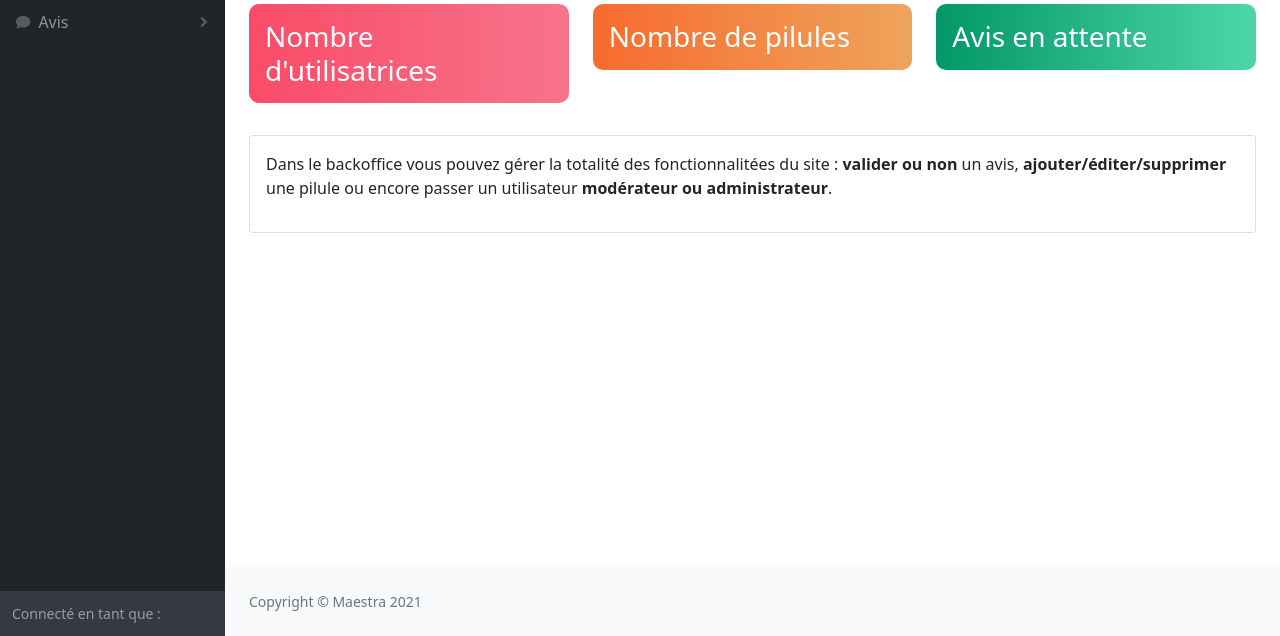
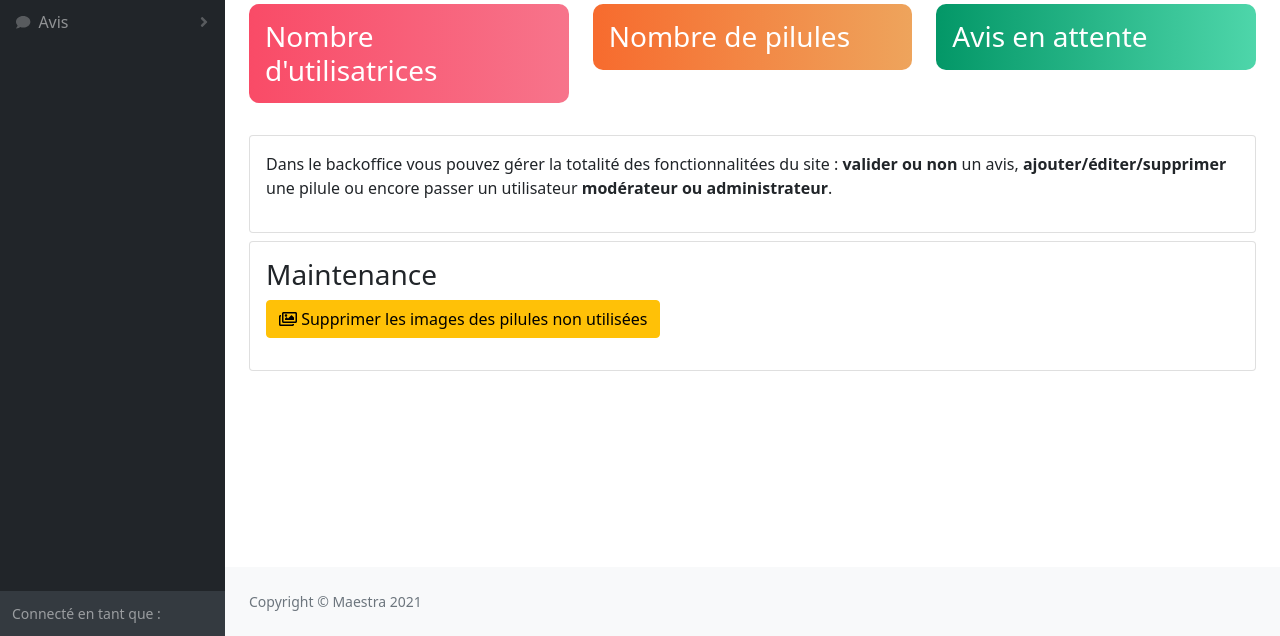
Before and after one commit to chris-rousseau/maestra, a Symfony app: template templates/admin/dashboard/home.html.twig in a window 1280 px wide. Shown: the part 164-800 px from the top of the page. Run offline with Twig, Linux system fonts and the light colour scheme; the template is opened without the code that fills it, so the values that code supplies are empty; some libraries are stand-ins or nearby versions.

Commit message:
Feature: Delete all unused images in database

```diff
--- a/templates/admin/dashboard/home.html.twig
+++ b/templates/admin/dashboard/home.html.twig
@@ -44,5 +44,15 @@
 					<strong>modérateur ou administrateur</strong>.</p>
 			</div>
 		</div>
+		<div class="card mt-2">
+			<div class="card-body">
+				<h3>Maintenance</h3>
+				<p>
+					<a class="btn btn-warning" href="{{ path('admin_delete_image') }}" role="button">
+						<i class="far fa-images"></i>
+						Supprimer les images des pilules non utilisées</a>
+				</p>
+			</div>
+		</div>
 	</div>
 {% endblock %}
```
Also changed, not shown: src/Controller/Admin/AdminController.php (+33 -1 lines), public/uploads/pills/chatttt-60feda8593c16.jpg (deleted), public/uploads/pills/chatttt-60fee70d053b6.jpg (deleted), public/uploads/pills/chatttt-60ffb75d1d692.jpg (deleted), public/uploads/pills/leeloo-60fcab80a0f83.jpg (deleted), public/uploads/pills/leeloo-60fee6c945b92.jpg (deleted), public/uploads/pills/leeloo-60ffb41793fc7.jpg (deleted), public/uploads/pills/leeloo-61065ec39bbf0.png (added), public/uploads/pills/leeloo-61065ed08669e.png (added), public/uploads/pills/leeloo-61065ee828257.png (added), public/uploads/pills/leeloo-61065ef304f81.png (added).
